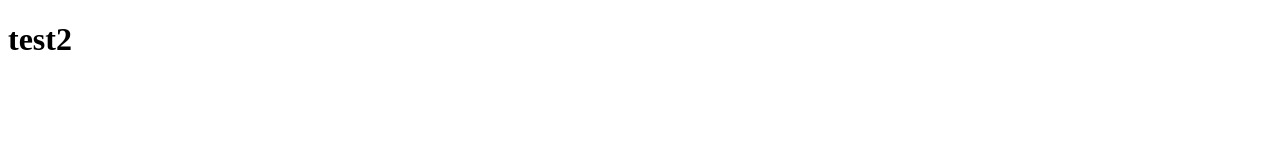
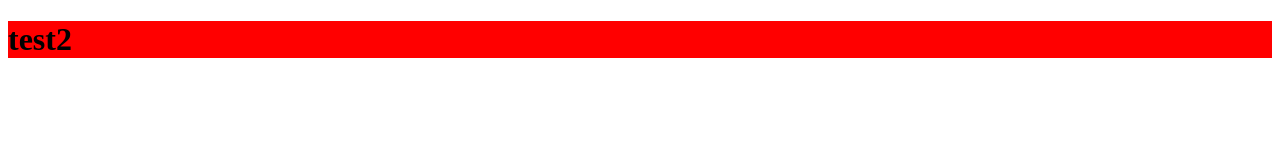
Before and after one commit to bluecaw/testgit, a plain HTML site: page test1/index.html in a window 1280 px wide. Drawn offline with Linux system fonts and the light colour scheme; files that its build step writes are made by us from their sources.

Commit message:
seven_commit

```diff
--- a/style.css
+++ b/style.css
@@ -1,3 +1,3 @@
 h1 {
-    background-color: red;
+    background: red;
 }
--- a/test1/index.html
+++ b/test1/index.html
@@ -4,6 +4,7 @@
     <meta charset="UTF-8">
     <meta name="viewport" content="width=device-width, initial-scale=1.0">
     <title>Document</title>
+    <link rel="stylesheet" href="style.css">
 </head>
 <body>
     <h1>test2</h1>
```
